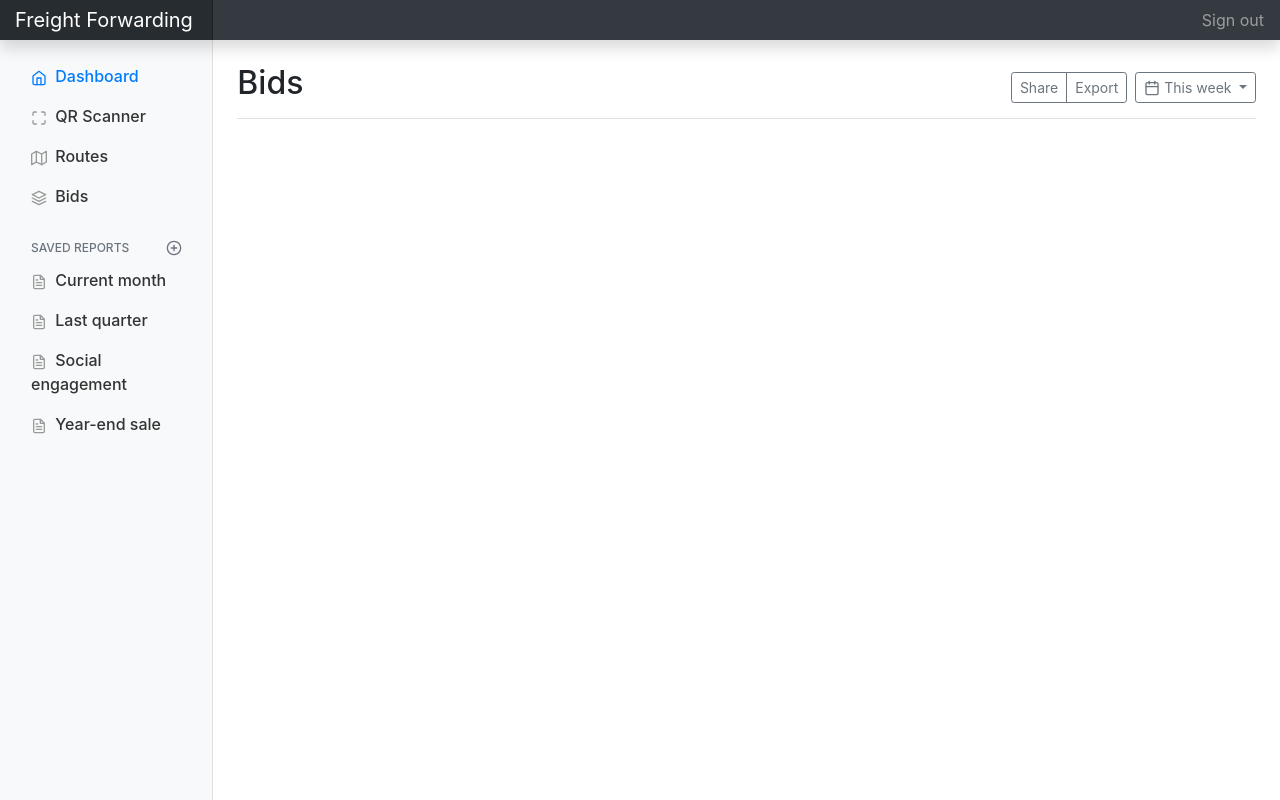
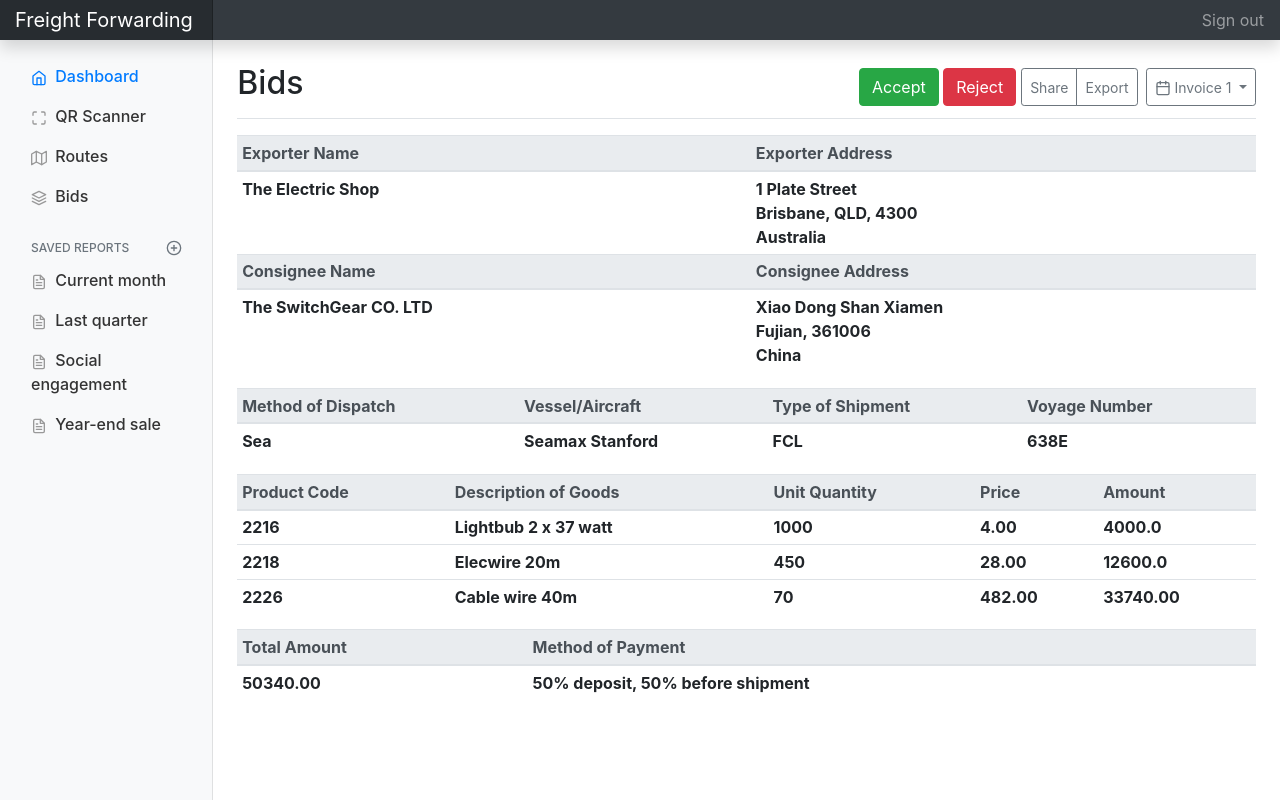
Before and after one commit to rosalexander/freight-frontend, a plain HTML site: page index.html in a window 1280 px wide. Drawn offline with nearby package versions, Linux system fonts and the light colour scheme; some packages are replaced by stand-ins of ours.

Commit message:
Added invoices

```diff
--- a/index.html
+++ b/index.html
@@ -347,16 +347,126 @@
         <div class="d-flex justify-content-between flex-wrap flex-md-nowrap align-items-center pt-3 pb-2 mb-3 border-bottom" >
           <h1 class="h2">Bids</h1>
           <div class="btn-toolbar mb-2 mb-md-0">
+            <div clas="btn-group mr-2" style="margin-right:5px">
+              <button type="button" class="btn btn-success">Accept</button>
+              <button type="button" class="btn btn-danger">Reject</button>
+            </div>
+
             <div class="btn-group mr-2">
               <button type="button" class="btn btn-sm btn-outline-secondary">Share</button>
               <button type="button" class="btn btn-sm btn-outline-secondary">Export</button>
             </div>
             <button type="button" class="btn btn-sm btn-outline-secondary dropdown-toggle">
               <span data-feather="calendar"></span>
-              This week
+              Invoice 1
             </button>
           </div>
         </div>
+
+        <table id="bidtable" class="table table-sm">
+          <thead class="thead-light">
+            <tr>
+              <th scope="col">Exporter Name</th>
+              <th scope="col">Exporter Address</th>
+            </tr>
+          </thead>
+          <tbody>
+            <tr>
+              <th scope="col">The Electric Shop</th>
+              <th scope="col">
+                1 Plate Street
+                <br>
+                Brisbane, QLD, 4300
+                <br>
+                Australia
+              </th>
+            </tr>
+          </tbody>
+          <thead class="thead-light">
+            <tr>
+              <th scope="col">Consignee Name</th>
+              <th scope="col">Consignee Address</th>
+            </tr>
+          </thead>
+          <tbody>
+            <tr>
+              <th scope="col">The SwitchGear CO. LTD</th>
+              <th scope="col">
+                Xiao Dong Shan Xiamen
+                <br>
+                Fujian, 361006
+                <br>
+                China
+              </th>
+            </tr>
+          </tbody>
+        </table>
+        <div class="table-responsive">
+        <table id="bidtable" class="table table-sm">
+          <thead class="thead-light">
+            <tr>
+              <th scope="col">Method of Dispatch</th>
+              <th scope="col">Vessel/Aircraft</th>
+              <th scope="col">Type of Shipment</th>
+              <th scope="col">Voyage Number</th>
+            </tr>
+          </thead>
+          <tbody>
+            <tr>
+              <th scope="col">Sea</th>
+              <th scope="col">Seamax Stanford</th>
+              <th scope="col">FCL</th>
+              <th scope="col">638E</th>
+            </tr>
+          </tbody>
+        </table>
+        <table id="bidtable" class="table table-sm">
+          <thead class="thead-light">
+            <tr>
+              <th scope="col">Product Code</th>
+              <th scope="col">Description of Goods</th>
+              <th scope="col">Unit Quantity</th>
+              <th scope="col">Price</th>
+              <th scope="col">Amount</th>
+            </tr>
+          </thead>
+          <tbody>
+            <tr>
+              <th scope="col">2216</th>
+              <th scope="col">Lightbub 2 x 37 watt</th>
+              <th scope="col">1000</th>
+              <th scope="col">4.00</th>
+              <th scope="col">4000.0</th>
+            </tr>
+            <tr>
+              <th scope="col">2218</th>
+              <th scope="col">Elecwire 20m</th>
+              <th scope="col">450</th>
+              <th scope="col">28.00</th>
+              <th scope="col">12600.0</th>
+            </tr>
+            <tr>
+              <th scope="col">2226</th>
+              <th scope="col">Cable wire 40m</th>
+              <th scope="col">70</th>
+              <th scope="col">482.00</th>
+              <th scope="col">33740.00</th>
+            </tr>
+          </tbody>
+        </table>
+        <table id="bidtable" class="table table-sm">
+          <thead class="thead-light">
+            <tr>
+              <th scope="col">Total Amount</th>
+              <th scope="col">Method of Payment</th>
+            </tr>
+          </thead>
+          <tbody>
+            <th scope="col">50340.00</th>
+            <th scope="col">50% deposit, 50% before shipment</th>
+          </tbody>
+        </table>
+      </div>
 
       </div>
 
```
